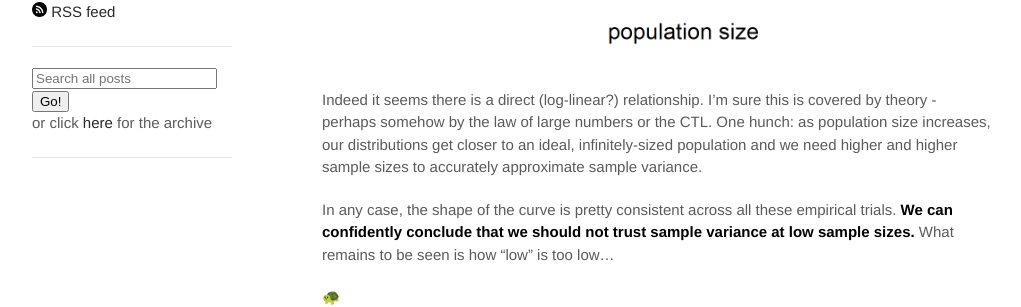
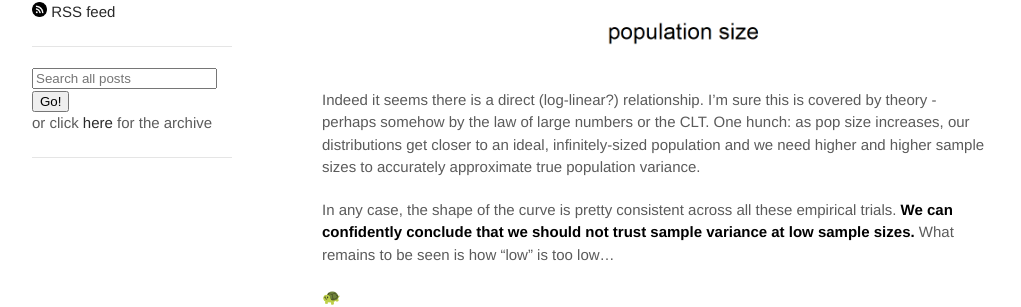
Before and after one commit to vbaliga/vbaliga.github.io, a Jekyll site: the page built from _posts/2019-05-07-dangers-sample-variance-small-sample-size.md, in a window 1280 px wide and 900 px high, scrolled down 10922 px. Shown: the part 456-763 px from the top of the window, without its empty margins (128-1149 px from the left). Built offline with Jekyll 4.4.1, drawn with Linux system fonts in a browser that asks for light colours; a script that is not in the unit is left out.

Commit message:
Update 2019-05-07-dangers-sample-variance-small-sample-size.md

```diff
--- a/_posts/2019-05-07-dangers-sample-variance-small-sample-size.md
+++ b/_posts/2019-05-07-dangers-sample-variance-small-sample-size.md
@@ -293,7 +293,7 @@ Let’s plot this more explicitly:
 
 ![](https://github.com/vbaliga/vbaliga.github.io/raw/master/images/2019-05-07/changepoint_vs_pop_size.png)<!-- -->
 
-Indeed it seems there is a direct (log-linear?) relationship. I’m sure this is covered by theory - perhaps somehow by the law of large numbers or the CTL. One hunch: as population size increases, our distributions get closer to an ideal, infinitely-sized population and we need higher and higher sample sizes to accurately approximate sample variance.
+Indeed it seems there is a direct (log-linear?) relationship. I’m sure this is covered by theory - perhaps somehow by the law of large numbers or the CLT. One hunch: as pop size increases, our distributions get closer to an ideal, infinitely-sized population and we need higher and higher sample sizes to accurately approximate true population variance.
 
 In any case, the shape of the curve is pretty consistent across all these empirical trials. **We can confidently conclude that we should not
 trust sample variance at low sample sizes.** What remains to be seen is how “low” is too low...
```
